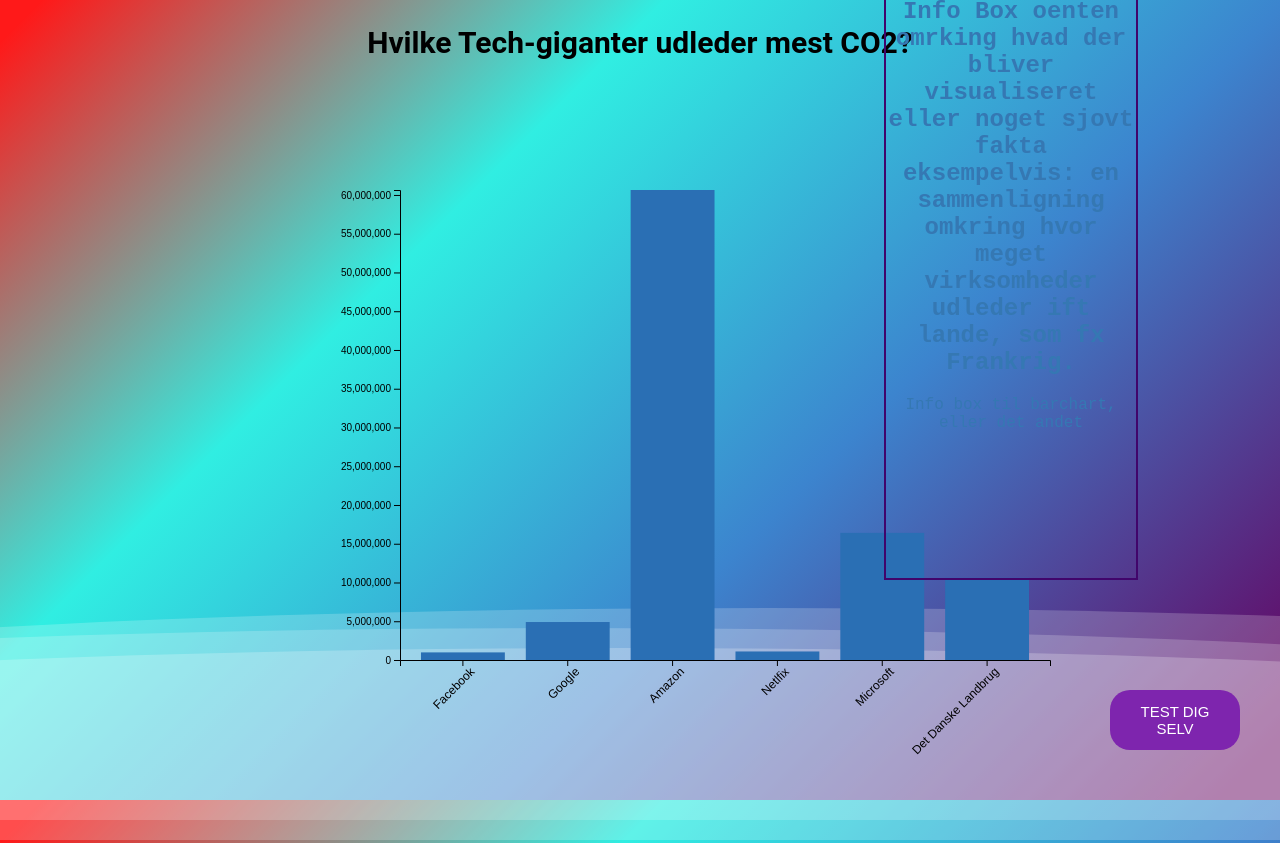
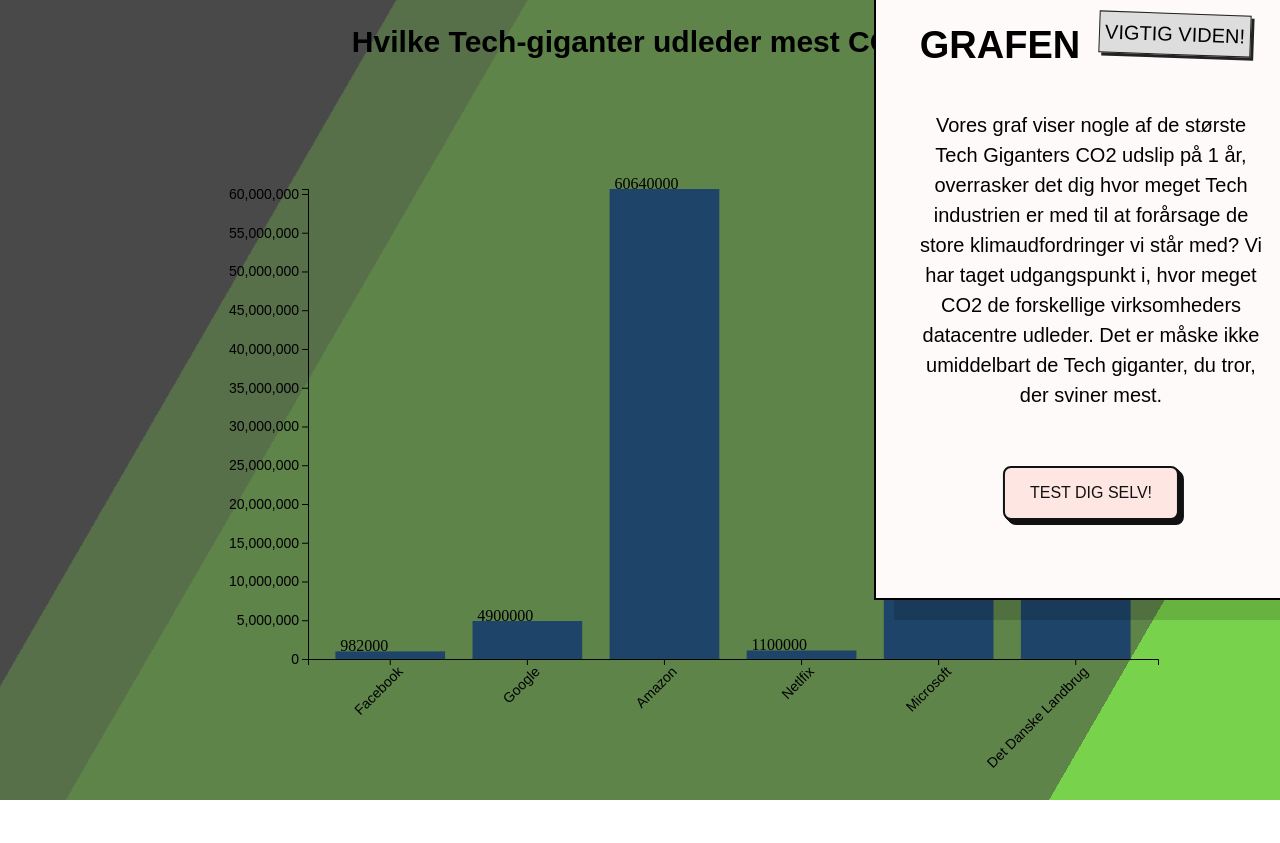
Before and after one commit to KongBerg/Bullshit, a website: page semProjekt/forside/forsideIndex.html in a window 1280 px wide. Shown: the top 843 px of the page. Drawn offline with nearby package versions, Linux system fonts and the light colour scheme.

Commit message:
Update på forside

```diff
--- /dev/null
+++ b/forside.css
@@ -0,0 +1,134 @@
+.overskrift {
+  text-align: center;
+  font-size: 30px;
+  font-family: "Roboto", Arial, sans-serif;
+  margin-bottom: 100px;
+}
+
+.Test-knap {
+  background-color: rgb(126, 37, 174);
+  border-style: solid;
+  border-width: 0px;
+  color: rgb(255, 255, 255);
+  border-radius: 20px;
+  cursor: pointer;
+  padding: 10px 20px;
+  transition: background-color 0.15s, color 0.15s;
+  position: fixed;
+  bottom: 50px;
+  right: 40px;
+  outline: none;
+  width: 100px;
+  height: 50px;
+  text-align: center;
+  font-size: 15px;
+width: 130px;
+height: 60px;
+}
+
+.Test-knap:hover {
+  background-color: rgb(48, 25, 106);
+  color: rgb(255, 255, 255);
+  box-shadow: 5px 5px 10px rgba(0, 0, 0, 0.56);
+}
+
+.Test-knap:active {
+  opacity: 0.7;
+}
+
+body {
+  margin: auto;
+  font-family: -apple-system, BlinkMacSystemFont, sans-serif;
+  overflow: auto;
+  background: linear-gradient(315deg, rgba(101, 0, 94, 1) 3%, rgba(60, 132, 206, 1) 38%, rgba(48, 238, 226, 1) 68%, rgba(255, 25, 25, 1) 98%);
+  animation: gradient 15s ease infinite;
+  background-size: 400% 400%;
+  background-attachment: fixed;
+}
+
+@keyframes gradient {
+  0% {
+    background-position: 0% 0%;
+  }
+
+  50% {
+    background-position: 100% 100%;
+  }
+
+  100% {
+    background-position: 0% 0%;
+  }
+}
+
+.wave {
+  background: rgb(255 255 255 / 25%);
+  border-radius: 1000% 1000% 0 0;
+  position: fixed;
+  width: 200%;
+  height: 12em;
+  animation: wave 10s -3s linear infinite;
+  transform: translate3d(0, 0, 0);
+  opacity: 0.8;
+  bottom: 0;
+  left: 0;
+  z-index: -1;
+}
+
+.wave:nth-of-type(2) {
+  bottom: -1.25em;
+  animation: wave 18s linear reverse infinite;
+  opacity: 0.8;
+}
+
+.wave:nth-of-type(3) {
+  bottom: -2.5em;
+  animation: wave 20s -1s reverse infinite;
+  opacity: 0.9;
+}
+
+@keyframes wave {
+  2% {
+    transform: translateX(1);
+  }
+
+  25% {
+    transform: translateX(-25%);
+  }
+
+  50% {
+    transform: translateX(-50%);
+  }
+
+  75% {
+    transform: translateX(-25%);
+  }
+
+  100% {
+    transform: translateX(1);
+  }
+}
+
+.info-box{
+  margin-left: 0px;
+  margin-top: 100px;
+  display: inline-block;
+  object-position: center;
+  position: absolute; /* to center the image vertically */
+  top: 60%; /* to center the image vertically */
+  left: 85%; /* to center the image horizontally */
+  transform: translate(-100%, -100%);
+  background-color: black;
+  color: rgb(23, 30, 36);
+  height:600px;
+  width:250px;
+  text-align: center;
+  font-family: 'Courier New', Courier, monospace;
+  border:2px solid;
+  border-color: rgb(65, 5, 107);
+  margin-left: 50px;
+  color: black;
+}
+
+rect {
+  fill: rgb(42, 111, 180); /* Change the bar color here */
+}
--- a/semProjekt/forside/forsideIndex.html
+++ b/semProjekt/forside/forsideIndex.html
@@ -4,29 +4,26 @@
 <head>
   <link rel="stylesheet" type="text/css" href="forsideStyle.css">
   <script src="https://d3js.org/d3.v6.min.js"></script>
+  <style>
+    /* CSS for the text box */
+    .text-box {
+      position: absolute;
+      background-color: transparent;
+      font-size: 16px;
+    }
+  </style>
   <title>Forside</title>
+
 </head>
 
 <body>
+  <!-- Baggrund -->
+  <div class="bg"></div>
+  <div class="bg bg2"></div>
+  <div class="bg bg3"></div>
+  <h2 class="overskrift">Hvilke Tech-giganter udleder mest CO2?</h2>
 
-  <h2 class="overskrift">Hvilke Tech-giganter udleder mest CO2?</h2>
-  <div class="knap">
-    <button class="Test-knap" onclick="openGame()">TEST DIG SELV</button>
-    <script>
-      function openGame() {
-        window.open("projektGame/index.html");
-      }
-    </script>
-  </div>
-  <!-- DO NOT TOUCH DIS PLS HELLER IKKE RÆKKEFØLGEN TAK. -->
-  <!--       Det er baggrund til forsiden CSS-ting       -->
-  <div>
-    <div class="wave"></div>
-    <div class="wave"></div>
-    <div class="wave"></div>
-  </div>
-  <!--       Det er baggrund til forsiden CSS-ting       -->
-  <!-- DO NOT TOUCH DIS PLS HELLER IKKE RÆKKEFØLGEN TAK. -->
+    <!-- HEADER -->
 
 
   <!-- Data -->
@@ -34,8 +31,8 @@
     d3.csv("infrastruktur.csv").then(function (data) {
 
       // Set the dimensions and margins of the graph
-      const margin = { top: 30, right: 250, bottom: 300, left: 400 };
-      const width = 1300 - margin.left - margin.right;
+      const margin = { top: 30, right: 50, bottom: 300, left: 300 };
+      const width = 1200 - margin.left - margin.right;
       const height = 800 - margin.top - margin.bottom;
 
       // Define the scales
@@ -83,23 +80,56 @@
         .call(d3.axisBottom(xScale))
         .selectAll("text")
         .attr("transform", "rotate(-45)")
-        .style("text-anchor", "end",)
-        .style("font-size", "12px",)
+        .style("text-anchor", "end")
+        .style("font-size", "14px")
 
 
       // Add the y-axis
       svg.append("g")
-        .call(d3.axisLeft(yScale));
+        .call(d3.axisLeft(yScale))
+        .style("font-size", "14px");
 
+      // Add the text box
+      svg.selectAll(".text-box")
+        .data(data)
+        .enter()
+        .append("foreignObject")
+        .attr("class", "text-box")
+        .attr("x", function (d) {
+          return xScale(d.firmaer_navne) + (xScale.bandwidth() / 2) - 50;
+        })
+        .attr("y", function (d) {
+          return yScale(parseFloat(d.metric_tons_pr_year)) - 30;
+        })
+        .attr("width", 100)
+        .attr("height", 60)
+        .append("xhtml:div")
+        .html(function (d) {
+          return "<p>" + d.metric_tons_pr_year + "</p>";
+        });
 
     });
   </script>
 
   <div class="info-box">
-    <h2>Info Box oenten omrking hvad der bliver visualiseret eller noget sjovt fakta eksempelvis: en sammenligning
-      omkring hvor meget virksomheder udleder ift lande, som fx Frankrig.</h2>
-    <p>Info box til barchart, eller det andet</p>
+    <div class="evenboxinner"> VIGTIG VIDEN!</div>
+
+    <h2 style="font-size: 38px;">GRAFEN</h2>
+    <p style="font-weight: normal; font-size: 20px; margin-top: 50px;">Vores graf viser nogle af de største Tech Giganters CO2 udslip på 1 år, overrasker det dig hvor meget Tech industrien er med til at forårsage de store klimaudfordringer vi står med?
+
+      Vi har taget udgangspunkt i, hvor meget CO2 de forskellige virksomheders datacentre udleder.
+      Det er måske ikke umiddelbart de Tech giganter, du tror, der sviner mest.</p>
+      <div class="knap">
+        <button style="margin-top: 50px;" class="Test-knap" onclick="openGame()">TEST DIG SELV!</button>
+        <script>
+          function openGame() {
+            window.open("projektGame/index.html");
+          }
+        </script>
+      </div>
   </div>
+    <!-- FOOTER -->
+
 
 </body>
 
--- a/semProjekt/forside/forsideStyle.css
+++ b/semProjekt/forside/forsideStyle.css
@@ -3,131 +3,139 @@
   font-size: 30px;
   font-family: "Roboto", Arial, sans-serif;
   margin-bottom: 100px;
+  color: rgb(0, 0, 0);
+  font-family: Arial, Helvetica, sans-serif;
 }
 
 .Test-knap {
-  background-color: rgb(126, 37, 174);
-  border-style: solid;
-  border-width: 0px;
-  color: rgb(255, 255, 255);
-  border-radius: 20px;
+  align-items: center;
+  background-color: #fee6e3;
+  border: 2px solid #111;
+  border-radius: 8px;
+  color: #111;
   cursor: pointer;
-  padding: 10px 20px;
-  transition: background-color 0.15s, color 0.15s;
-  position: fixed;
-  bottom: 50px;
-  right: 40px;
-  outline: none;
-  width: 100px;
-  height: 50px;
+  display: flex;
+  font-family: Arial, Helvetica, sans-serif;
+  font-size: 16px;
+  height: 48px;
+  padding: 25px;
   text-align: center;
-  font-size: 15px;
-width: 130px;
-height: 60px;
+  position: absolute;
+  top: 75%;
+  left: 50%;
+  transform: translate(-50%, -50%);
+  box-shadow: 1px 1px 0px 0px, 2px 2px 0px 0px, 3px 3px 0px 0px, 4px 4px 0px 0px, 5px 5px 0px 0px;
 }
 
+
 .Test-knap:hover {
-  background-color: rgb(48, 25, 106);
-  color: rgb(255, 255, 255);
-  box-shadow: 5px 5px 10px rgba(0, 0, 0, 0.56);
+  box-shadow: 0px 0px 0px 0px;
+  transition: 0.5s;
 }
 
 .Test-knap:active {
-  opacity: 0.7;
+  background-color: #ffdeda;
 }
 
-body {
-  margin: auto;
-  font-family: -apple-system, BlinkMacSystemFont, sans-serif;
-  overflow: auto;
-  background: linear-gradient(315deg, rgba(101, 0, 94, 1) 3%, rgba(60, 132, 206, 1) 38%, rgba(48, 238, 226, 1) 68%, rgba(255, 25, 25, 1) 98%);
-  animation: gradient 15s ease infinite;
-  background-size: 400% 400%;
-  background-attachment: fixed;
+
+/* Baggrunden*/
+.bg {
+  animation:slide 3s ease-in-out infinite alternate;
+  background-image: linear-gradient(-60deg, rgb(102, 204, 51) 50%, rgb(48, 48, 48) 50%);
+  bottom:0;
+  left:-50%;
+  opacity:.5;
+  position:fixed;
+  right:-50%;
+  top:0;
+  z-index:-1;
 }
 
-@keyframes gradient {
+.bg2 {
+  animation-direction:alternate-reverse;
+  animation-duration:4s;
+}
+
+.bg3 {
+  animation-duration:5s;
+}
+
+.content {
+  background-color:rgba(255,255,255,.8);
+  border-radius:.25em;
+  box-shadow:0 0 .25em rgba(0,0,0,.25);
+  box-sizing:border-box;
+  left:50%;
+  padding:10vmin;
+  position:fixed;
+  text-align:center;
+  top:50%;
+  transform:translate(-50%, -50%);
+}
+
+/*Animation til baggrunden*/
+@keyframes slide {
   0% {
-    background-position: 0% 0%;
+    transform:translateX(-25%);
   }
-
-  50% {
-    background-position: 100% 100%;
-  }
-
   100% {
-    background-position: 0% 0%;
+    transform:translateX(25%);
   }
 }
 
-.wave {
-  background: rgb(255 255 255 / 25%);
-  border-radius: 1000% 1000% 0 0;
-  position: fixed;
-  width: 200%;
-  height: 12em;
-  animation: wave 10s -3s linear infinite;
-  transform: translate3d(0, 0, 0);
-  opacity: 0.8;
-  bottom: 0;
-  left: 0;
-  z-index: -1;
-}
 
-.wave:nth-of-type(2) {
-  bottom: -1.25em;
-  animation: wave 18s linear reverse infinite;
-  opacity: 0.8;
-}
-
-.wave:nth-of-type(3) {
-  bottom: -2.5em;
-  animation: wave 20s -1s reverse infinite;
-  opacity: 0.9;
-}
-
-@keyframes wave {
-  2% {
-    transform: translateX(1);
-  }
-
-  25% {
-    transform: translateX(-25%);
-  }
-
-  50% {
-    transform: translateX(-50%);
-  }
-
-  75% {
-    transform: translateX(-25%);
-  }
-
-  100% {
-    transform: translateX(1);
-  }
-}
-
+/* DET HER ER BOKSENS KODE*/
 .info-box{
-  margin-left: 0px;
-  margin-top: 100px;
+  padding-top: 20px;
+  padding-left: 40px;
+  padding-right: 40px;
+  margin-left: 220px;
+  margin-top: 120px;
   display: inline-block;
   object-position: center;
   position: absolute; /* to center the image vertically */
   top: 60%; /* to center the image vertically */
   left: 85%; /* to center the image horizontally */
   transform: translate(-100%, -100%);
-  background-color: transparent;
-  color: rgb(53, 120, 179);
+  background-color: rgb(255, 250, 250);
+  color: rgb(0, 0, 0);
   height:600px;
-  width:250px;
+  width:350px;
   text-align: center;
-  font-family: 'Courier New', Courier, monospace;
   border:2px solid;
-  border-color: rgb(65, 5, 107);
-  margin-left: 50px;
+  font-family: Arial, Helvetica, sans-serif;
+  box-shadow: 20px 20px rgba(0,0,0,.15);
+  transition: all .4s ease;
+  line-height: 30px;
 }
 
+.info-box:hover{
+  border-radius: 50% 50% 50% 50% / 5% 5% 5% 5% ;
+  box-shadow: 10px 10px rgba(0,0,0,.25);
+}
+
+
+
 rect {
-  fill: rgb(42, 111, 180); /* Change the bar color here */
+  fill: rgb(30, 68, 106); /* FARVE PÅ HVER BAR */
 }
+
+@import url(https://fonts.googleapis.com/css?family=Bangers); /* DET ER TIL BOKSEN INDEN I BOKSEN TEKSTEN
+
+body{
+  background:#fff;
+  font-family: 'Bangers', cursive;
+  font-size: 25px;
+}
+
+/*LILLE BOKS INDE I BOKS */
+.evenboxinner{
+  transform: rotate(2deg);
+  margin:15px;
+  padding:5px;
+  float:right;
+  background:#ddd;
+  border:1px solid #222;
+  box-shadow:3px 3px 0 #222;
+  font-size: 20px;
+}
```
